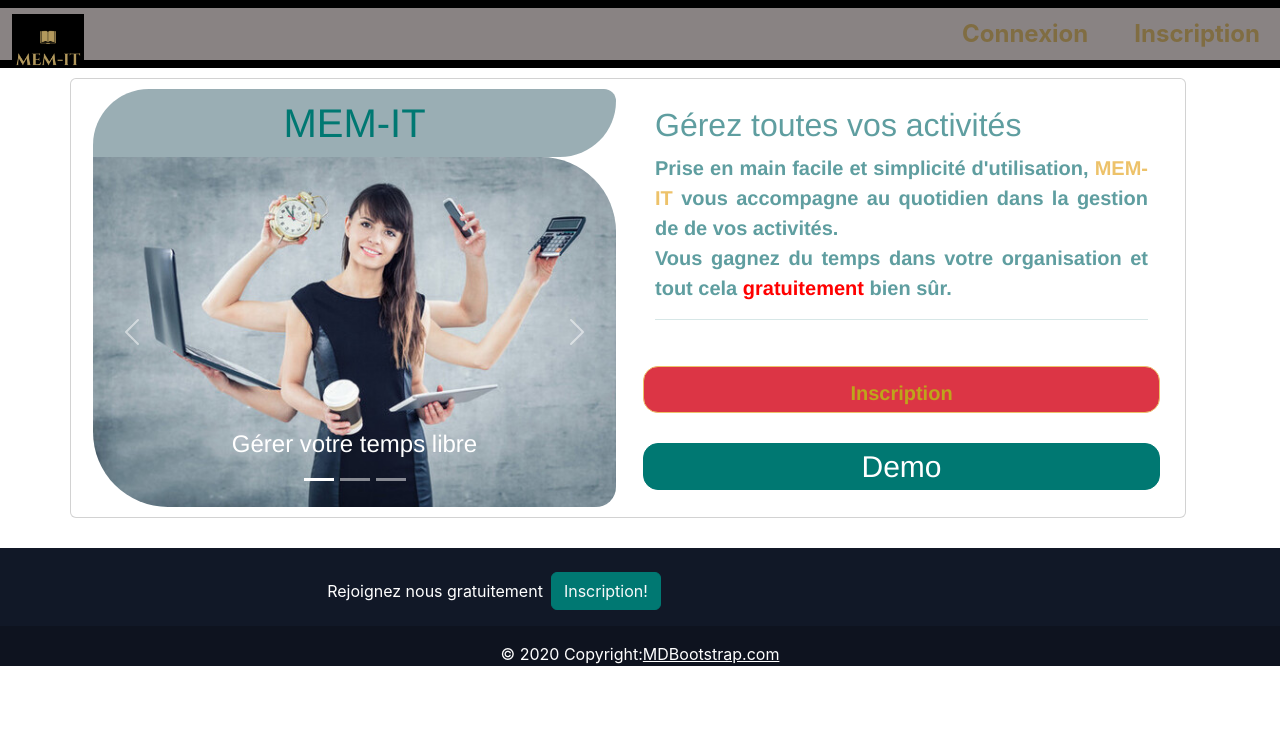
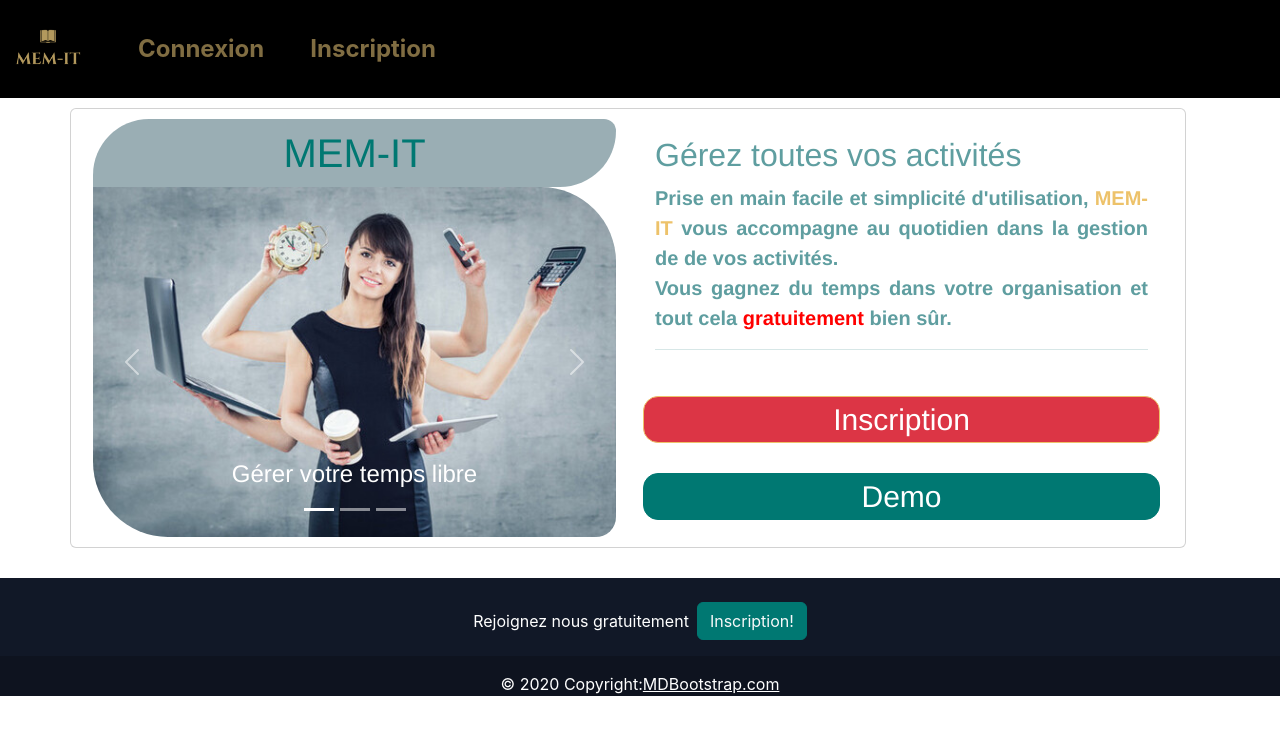
Before and after one commit to Byjm75/Mem-it-front-end, a React (Create React App) app: page / in a window 1280 px wide. Shown: the top 734 px of the page. Built offline with nearby package versions, Linux system fonts and the light colour scheme; the HTML template or start-up script is replaced by a standard one.

Commit message:
commit avant merge dev

```diff
--- a/src/components/AddBtn.tsx
+++ b/src/components/AddBtn.tsx
@@ -62,6 +62,7 @@
       .then((response: AxiosResponse<{ data: any }>) => {
         console.log('response ', response.data);
         alert('Nouveau mémo crée!');
+        navigate('/dashboard')
       });
   };
 
--- a/src/components/Admin/Topbar/AdminTopBar.css
+++ b/src/components/Admin/Topbar/AdminTopBar.css
@@ -1,5 +1,5 @@
-.container-fluid {
-  background-color: rgb(137, 131, 131);
+/* .container-fluid {
+  background-color:806d42;
   display: flex;
   justify-content: flex-end;
 }
@@ -15,14 +15,14 @@
 .collapse navbar-collapse {
   color: rgb(190, 165, 27);
   display: flex;
-  justify-content: flex-end;
+  justify-content: flex-start;
 }
 
 .nav-item {
   display: flex;
-  justify-content: flex-end;
+  justify-content: flex-start;
 }
 
 .d-flex {
   width: 100vh;
-}
+} */
--- a/src/pages/SignUp.tsx
+++ b/src/pages/SignUp.tsx
@@ -31,7 +31,7 @@
     console.log(passwordElement.current?.value);
     console.log(ConfirmPasswordElement.current?.value);
     axios
-      .post('http://localhost:8085/api/users/sign', {
+      .post('http://localhost:8085/api/auth/register', {
         pseudo: pseudoElement.current?.value,
         email: emailElement.current?.value,
         password: passwordElement.current?.value,
```
